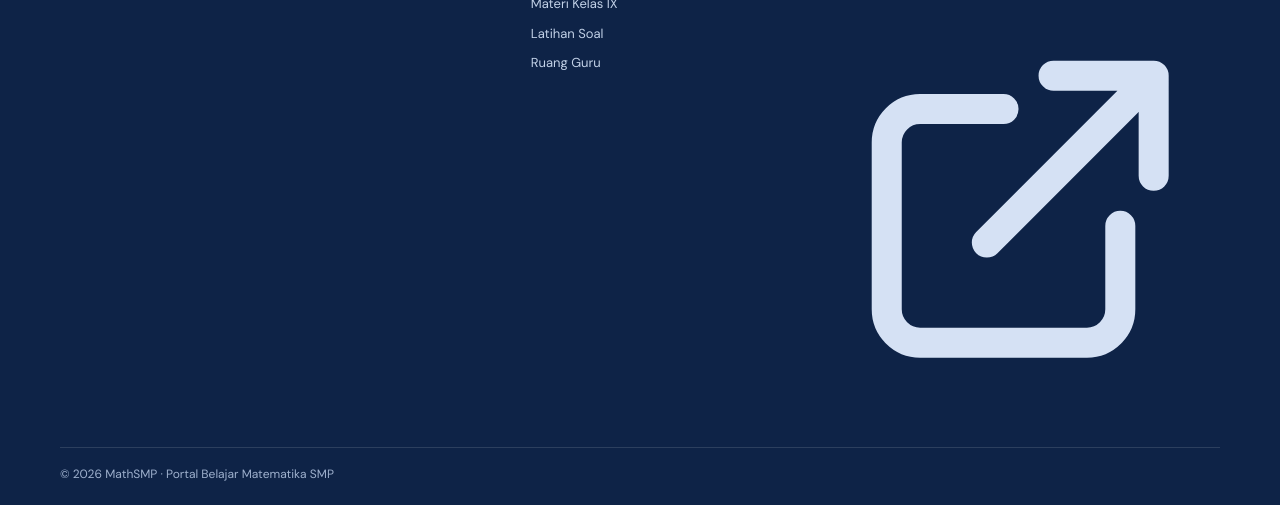
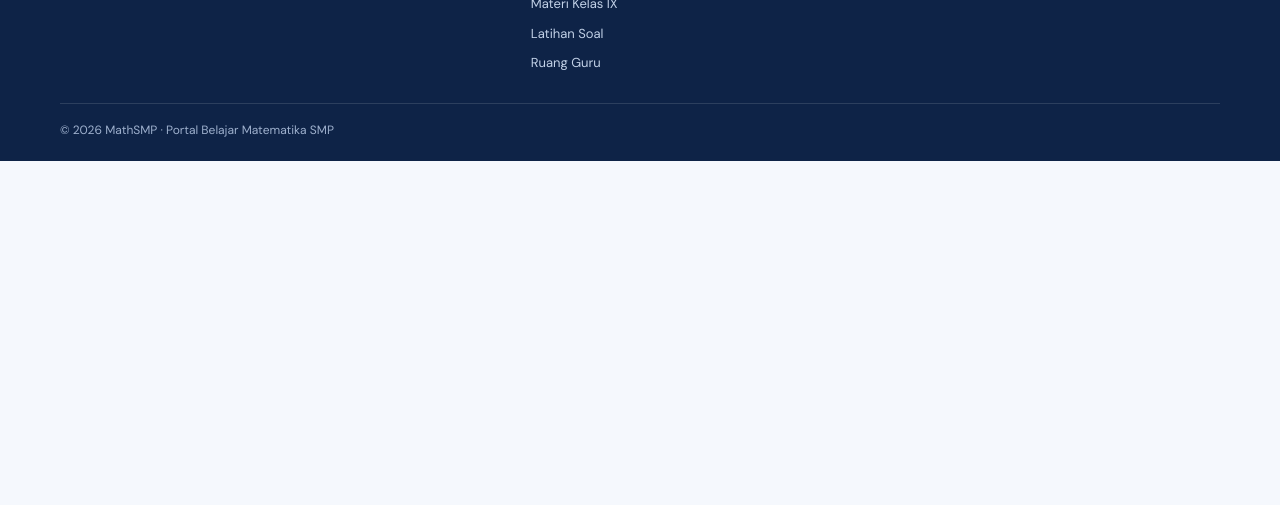
Before and after one commit to Hparenta/mathsmp, a plain HTML site: page index.html in a window 1280 px wide. Shown: the part 2199-2704 px from the top of the page. After the commit the page ends 2360 px from the top, so only its background shows below. Drawn offline with Linux system fonts and the light colour scheme.

Commit message:
Add files via upload

```diff
--- a/index.html
+++ b/index.html
@@ -218,7 +218,6 @@
       <div>
         <strong class="footer-heading">Tentang proyek</strong>
         <p class="footer-project-copy">MathSMP dikembangkan sebagai portal belajar dan perangkat bantu pembelajaran Matematika SMP.</p>
-          <svg viewBox="0 0 24 24" fill="none" aria-hidden="true" focusable="false"><path d="M14 4h6v6m-1-5-9 9" stroke="currentColor" stroke-width="1.8" stroke-linecap="round" stroke-linejoin="round"/><path d="M18 13v5a2 2 0 0 1-2 2H6a2 2 0 0 1-2-2V8a2 2 0 0 1 2-2h5" stroke="currentColor" stroke-width="1.8" stroke-linecap="round" stroke-linejoin="round"/></svg>
         </a>
       </div>
     </div>
```
